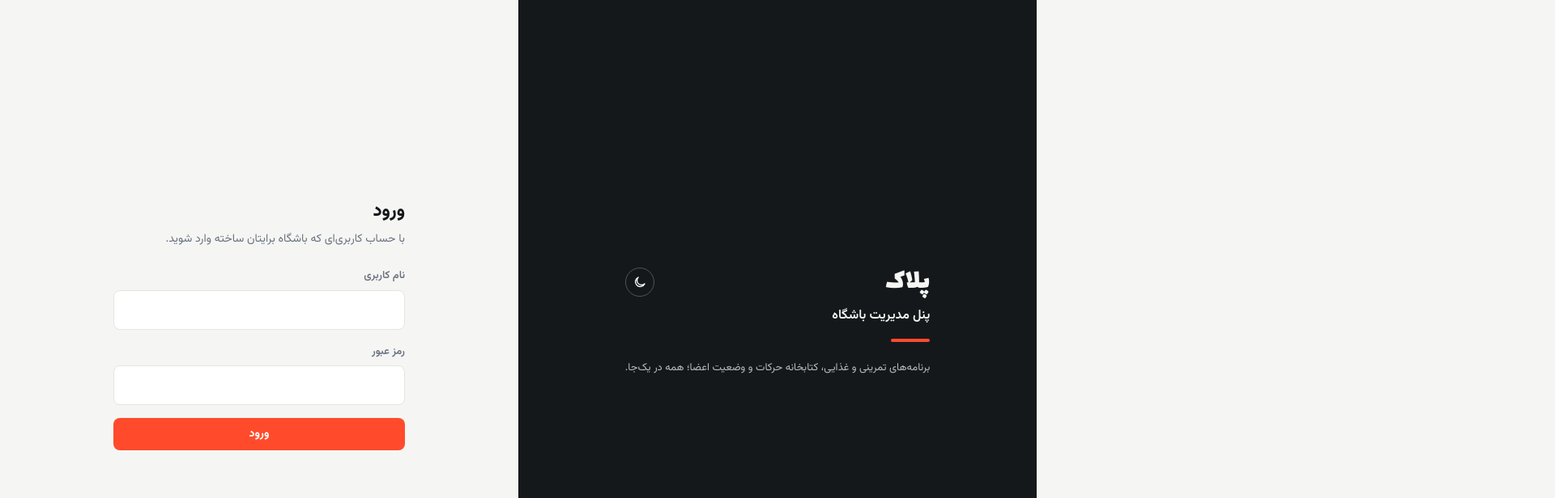
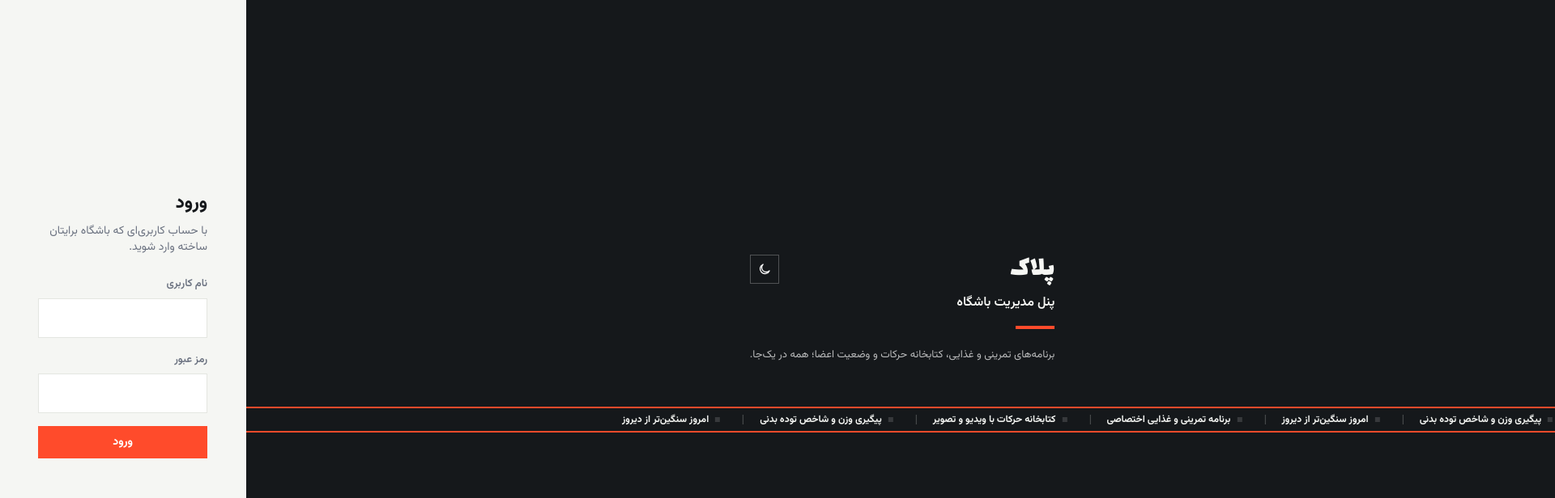
Before and after one commit to CPTicarus/Gym, a React (Vite) app in the folder front/: page /login in a window 1280 px wide. Shown: the top 616 px of the page at 81% size, 1920 px wide, since content can reach past the window. Built offline with nearby package versions, Linux system fonts and the light colour scheme; no server answers.

Commit message:
feat: add marquee component for scrolling signage and update badge classes for membership status

```diff
--- /dev/null
+++ b/front/src/components/common/Marquee.jsx
@@ -0,0 +1,34 @@
+/**
+ * A scrolling signage strip.
+ *
+ * The items are rendered twice: the CSS loop travels exactly one copy's
+ * width, so the second copy lands where the first started and the cycle
+ * repeats with no seam (see @keyframes marquee-scroll).
+ *
+ * Accessibility: moving text is hostile to screen readers and to anyone
+ * reading at their own pace, so the animated copy is hidden from assistive
+ * tech and the same content is exposed once, statically, alongside it.
+ * Motion itself is switched off by the global prefers-reduced-motion rule
+ * in index.css, which leaves the first copy sitting there legibly.
+ */
+export default function Marquee({ items, duration, className = "" }) {
+  if (!items?.length) return null;
+
+  return (
+    <div className={`marquee ${className}`.trim()}>
+      <span className="sr-only">{items.join(" — ")}</span>
+      <div
+        className="marquee-track"
+        aria-hidden="true"
+        style={duration ? { "--marquee-duration": duration } : undefined}
+      >
+        {[...items, ...items].map((text, index) => (
+          <span className="marquee-item" key={index}>
+            <span className="status-led" />
+            {text}
+          </span>
+        ))}
+      </div>
+    </div>
+  );
+}
--- a/front/src/components/moves/MoveMediaList.jsx
+++ b/front/src/components/moves/MoveMediaList.jsx
@@ -41,7 +41,7 @@ export default function MoveMediaList({ items, onMove, onDelete, isReordering, d
     <ul className="media-list">
       {items.map((item, index) => (
         <li key={item.id} className="media-list-item">
-          <span className="flex h-6 w-6 flex-none items-center justify-center rounded-full bg-neutral-soft text-xs font-bold">
+          <span className="flex h-6 w-6 flex-none items-center justify-center bg-ink text-xs font-bold text-canvas">
             {toPersianDigits(index + 1)}
           </span>
 
--- a/front/src/components/plans/PlanAssignments.jsx
+++ b/front/src/components/plans/PlanAssignments.jsx
@@ -1,6 +1,6 @@
 import { Link } from "react-router-dom";
 
-import { ASSIGNMENT_STATUSES, ASSIGNMENT_STATUS_VARIANT } from "../../constants/planOptions.js";
+import { ASSIGNMENT_STATUSES, assignmentBadgeClass } from "../../constants/planOptions.js";
 import { formatDate } from "../../utils/format.js";
 import { TrashIcon } from "../common/icons.jsx";
 
@@ -41,7 +41,7 @@ export default function PlanAssignments({ assignments, onStatusChange, onRemove,
                 ))}
               </select>
             ) : (
-              <span className={`badge badge-${ASSIGNMENT_STATUS_VARIANT[a.status] ?? "neutral"}`}>
+              <span className={assignmentBadgeClass(a.status)}>
                 {a.status}
               </span>
             )}
--- a/front/src/components/plans/PlanHistoryList.jsx
+++ b/front/src/components/plans/PlanHistoryList.jsx
@@ -1,6 +1,6 @@
 import { useState } from "react";
 
-import { ASSIGNMENT_STATUS_LABELS, ASSIGNMENT_STATUS_VARIANT } from "../../constants/planOptions.js";
+import { ASSIGNMENT_STATUS_LABELS, assignmentBadgeClass } from "../../constants/planOptions.js";
 import { formatDate } from "../../utils/format.js";
 
 /**
@@ -38,7 +38,7 @@ export default function PlanHistoryList({ assignments, goalLabels }) {
                     {plan.goal ? goalLabels[plan.goal] ?? plan.goal : "بدون هدف مشخص"} • {formatDate(a.assigned_at)}
                   </span>
                 </div>
-                <span className={`badge badge-${ASSIGNMENT_STATUS_VARIANT[a.status] ?? "neutral"}`}>
+                <span className={assignmentBadgeClass(a.status)}>
                   {ASSIGNMENT_STATUS_LABELS[a.status] ?? a.status}
                 </span>
               </li>
--- a/front/src/config/brand.js
+++ b/front/src/config/brand.js
@@ -6,3 +6,16 @@
 export const BRAND_NAME = "پلاک";
 export const BRAND_TAGLINE = "پنل مدیریت باشگاه";
 export const BRAND_NOTE = "برنامه‌های تمرینی و غذایی، کتابخانه حرکات و وضعیت اعضا؛ همه در یک‌جا.";
+
+// The scrolling strip on the login screen. Login only, on purpose: it's
+// the one place with nothing else competing for attention. Running it
+// behind the app itself just pulls the eye off whatever the page is for.
+// Short lines only — this is signage, not prose; anything long enough to
+// need reading twice will have scrolled past. A gym puts its own notices
+// here (class times, closures, campaigns) without touching a component.
+export const BRAND_TICKER = [
+  "برنامه تمرینی و غذایی اختصاصی",
+  "کتابخانه حرکات با ویدیو و تصویر",
+  "پیگیری وزن و شاخص توده بدنی",
+  "امروز سنگین‌تر از دیروز",
+];
--- a/front/src/index.css
+++ b/front/src/index.css
@@ -27,6 +27,33 @@
 @theme {
   --font-sans: "Vazirmatn", "Segoe UI", sans-serif;
   --font-brand: "Lalezar", "Vazirmatn", sans-serif;
+
+  /* ---- Industrial shape language ----
+     Every corner in the app is square. Rather than hunting down each
+     `rounded-*` in this file, the radius SCALE itself is zeroed: in
+     Tailwind v4 `rounded-lg` compiles to `border-radius: var(--radius-lg)`,
+     so flattening the tokens flattens every existing utility and every one
+     added later. Softening the whole app again later is these six numbers,
+     not a sweep through the file.
+     (`rounded-none` is the exception — v4 hardcodes it to an infinite
+     radius rather than reading a token, so those few usages were changed to
+     `rounded-none` by hand.) */
+  --radius-xs: 0px;
+  --radius-sm: 0px;
+  --radius-md: 0px;
+  --radius-lg: 0px;
+  --radius-xl: 0px;
+  --radius-2xl: 0px;
+  --radius-3xl: 0px;
+
+  /* ---- Mechanical motion ----
+     Machinery doesn't ease in and out, and it certainly doesn't bounce: it
+     starts at full speed and stops dead. These two override the defaults
+     behind every `transition-*` utility, so the whole app snaps without a
+     single component opting in. Keep the easing LINEAR — any cubic-bezier
+     with overshoot reintroduces exactly the softness this removes. */
+  --default-transition-duration: 80ms;
+  --default-transition-timing-function: linear;
 
   /* ---- Light theme (default) ---- */
   --color-canvas: #f5f6f3;
@@ -91,8 +118,17 @@
     @apply bg-canvas font-sans text-ink;
     line-height: 1.7; /* Persian script wants more breathing room than Latin's usual 1.5 */
     -webkit-font-smoothing: antialiased;
-    transition: background-color 0.15s ease, color 0.15s ease;
+    transition: background-color 80ms linear, color 80ms linear;
+    /* Fixed-width digits, so counts, weights and dates tick over like a
+       readout instead of reflowing as the numerals change. Vazirmatn
+       carries tabular figures for Persian digits as well as Latin. */
+    font-variant-numeric: tabular-nums;
   }
+
+  /* NOTE: no letter-spacing anywhere in this theme, however much the
+     industrial look invites it. Persian is a joined script — tracking
+     prises the glyphs of a word apart and wrecks legibility. Weight,
+     borders and case-free size contrast carry that job here instead. */
 
   h1,
   h2,
@@ -131,6 +167,55 @@
   }
   to {
     transform: translateX(0);
+  }
+}
+
+/* An indicator lamp under load: it doesn't fade, it cuts. steps(1, end)
+   holds each value and jumps to the next, so every change is instant —
+   the same "no easing" rule the transitions follow.
+
+   The rhythm is deliberately uneven (two short dropouts per cycle, not a
+   steady blink) so it reads as a working lamp rather than a decoration.
+   Two dips per 1.6s is ~1.25 flashes/second, comfortably under the three
+   per second that photosensitivity guidance draws the line at — and the
+   prefers-reduced-motion block above switches it off entirely. */
+@keyframes led-flicker {
+  0%,
+  39% {
+    opacity: 1;
+  }
+  40%,
+  43% {
+    opacity: 0.15;
+  }
+  44%,
+  71% {
+    opacity: 1;
+  }
+  72%,
+  74% {
+    opacity: 0.35;
+  }
+  75%,
+  100% {
+    opacity: 1;
+  }
+}
+
+/* Two copies of the content sit in the track, so when it has travelled
+   exactly one copy's width the loop restarts with the second copy where
+   the first began — no visible seam, no jump back.
+
+   Rightward (0 -> 50%) because the app is RTL: the track's inline start is
+   the right edge and its overflow hangs off to the LEFT, so moving right
+   is what pulls unseen content into view. In an LTR build this sign flips.
+   Linear, because a ticker that eases is a ticker that stalls. */
+@keyframes marquee-scroll {
+  from {
+    transform: translateX(0);
+  }
+  to {
+    transform: translateX(50%);
   }
 }
 
@@ -208,7 +293,7 @@
   .drawer-panel {
     @apply fixed inset-y-0 z-40 flex w-72 max-w-[80vw] flex-col gap-6 overflow-y-auto bg-chrome px-5 py-5 text-chrome-ink shadow-2xl;
     inset-inline-start: 0;
-    animation: drawer-slide-in 0.18s ease-out;
+    animation: drawer-slide-in 0.12s linear;
   }
   .drawer-header {
     @apply mb-1 flex items-center justify-between;
@@ -231,6 +316,10 @@
   }
   .btn:disabled {
     @apply cursor-not-allowed opacity-60;
+  }
+  .btn:active:not(:disabled),
+  .icon-btn:active {
+    transform: translateY(1px);
   }
   .btn-primary {
     @apply bg-accent text-accent-ink;
@@ -266,7 +355,7 @@
     @apply inline;
   }
   .icon-btn {
-    @apply inline-flex h-9 w-9 flex-none items-center justify-center rounded-full border border-line bg-transparent text-ink;
+    @apply inline-flex h-9 w-9 flex-none items-center justify-center rounded-none border border-line bg-transparent text-ink;
   }
   .icon-btn:hover {
     @apply bg-neutral-soft;
@@ -318,7 +407,7 @@
     @apply w-full cursor-pointer;
   }
   .jalali-date-clear {
-    @apply absolute top-1/2 flex h-6 w-6 -translate-y-1/2 items-center justify-center rounded-full text-base leading-none text-muted;
+    @apply absolute top-1/2 flex h-6 w-6 -translate-y-1/2 items-center justify-center rounded-none text-base leading-none text-muted;
     inset-inline-end: 0.5rem;
   }
   .jalali-date-clear:hover {
@@ -333,13 +422,13 @@
 
   /* ---- Cards / badges ---- */
   .card {
-    @apply rounded-[10px] border border-line bg-surface p-5 shadow-card;
+    @apply rounded-none border-2 border-line bg-surface p-5 shadow-card;
   }
   .form-card {
     @apply max-w-[480px];
   }
   .badge {
-    @apply inline-block rounded-full px-2.5 py-0.5 text-xs font-semibold shadow-[inset_0_0_0_1px_rgba(0,0,0,0.05)];
+    @apply inline-block rounded-none px-2.5 py-0.5 text-xs font-semibold shadow-[inset_0_0_0_1px_rgba(0,0,0,0.05)];
   }
   .badge-neutral {
     @apply bg-neutral-soft text-ink;
@@ -358,6 +447,47 @@
   }
   .eyebrow {
     @apply mb-1.5 block text-xs font-bold text-muted;
+  }
+
+  /* ---- Status indicators ----
+     A square lamp that flickers like something actually drawing current.
+     `bg-current` means it takes the colour of whatever it sits inside, so
+     one class serves every context it's dropped into. */
+  .status-led {
+    @apply inline-block h-1.5 w-1.5 flex-none bg-current;
+    animation: led-flicker 1.6s steps(1, end) infinite;
+  }
+  /* Marks a badge as "live right now" — an active membership, an active
+     plan assignment. Deliberately a separate class rather than something
+     hung off .badge-success, because green carries three unrelated
+     meanings in this app: active, beginner difficulty, and a healthy BMI.
+     A lamp pulsing on a difficulty tag would be noise, and noise is how a
+     status light stops being read. */
+  .badge-live::before {
+    content: "";
+    @apply me-1.5 inline-block h-1.5 w-1.5 bg-current align-baseline;
+    animation: led-flicker 1.6s steps(1, end) infinite;
+  }
+
+  /* ---- Marquee banner ----
+     Gym-floor signage: a hard-edged strip of moving text. Content comes
+     from BRAND_TICKER in config/brand.js, so a gym edits its own
+     announcements in the same file it sets its name in. */
+  .marquee {
+    @apply flex overflow-hidden border-y-2 border-accent bg-chrome text-chrome-ink;
+  }
+  .marquee-track {
+    @apply flex w-max shrink-0 items-center py-1.5;
+    animation: marquee-scroll var(--marquee-duration, 14s) linear infinite;
+  }
+  .marquee-item {
+    @apply flex flex-none items-center gap-2 whitespace-nowrap px-5 text-xs font-bold;
+  }
+  /* A divider between entries, so the strip reads as discrete notices
+     rather than one long run-on sentence. */
+  .marquee-item + .marquee-item::before {
+    content: "";
+    @apply -ms-5 me-5 h-3 w-px flex-none bg-white/25;
   }
 
   /* ---- Page layout helpers ---- */
@@ -401,7 +531,7 @@
     @apply mb-5 flex flex-col gap-2.5;
   }
   .empty-state {
-    @apply flex flex-col items-center gap-4 rounded-[10px] border border-dashed border-line px-5 py-10 text-center text-muted;
+    @apply flex flex-col items-center gap-4 rounded-none border border-dashed border-line px-5 py-10 text-center text-muted;
   }
   .move-grid {
     @apply grid grid-cols-1 gap-3;
@@ -482,7 +612,7 @@
     @apply flex items-center gap-3 rounded-lg border border-line bg-surface p-4 shadow-card;
   }
   .user-avatar {
-    @apply flex h-10 w-10 flex-none items-center justify-center rounded-full bg-neutral-soft text-sm font-bold text-ink;
+    @apply flex h-10 w-10 flex-none items-center justify-center rounded-none bg-neutral-soft text-sm font-bold text-ink;
   }
   /* Wraps main + end so they stay next to the avatar at every width — end
      drops to its own line under main when space is tight, instead of the
@@ -643,7 +773,7 @@
     @apply flex flex-none items-center justify-center p-1;
   }
   .session-exercise-checkbox {
-    @apply flex h-6 w-6 flex-none items-center justify-center rounded-full border-2 border-line text-transparent transition-colors;
+    @apply flex h-6 w-6 flex-none items-center justify-center rounded-none border-2 border-line text-transparent transition-colors;
   }
   .session-exercise-row.is-checked .session-exercise-checkbox {
     @apply border-success bg-success text-white;
@@ -774,8 +904,13 @@
   .auth-screen {
     @apply flex min-h-screen flex-col;
   }
+  /* relative + the negative insets on .auth-marquee below let the strip
+     break out of the panel's padding and run edge to edge. */
   .auth-brand {
-    @apply bg-chrome px-5 py-6 text-chrome-ink;
+    @apply relative bg-chrome px-5 py-6 pb-0 text-chrome-ink;
+  }
+  .auth-marquee {
+    @apply -mx-5 mt-6 border-x-0;
   }
   .auth-brand-inner {
     @apply mx-auto max-w-[420px];
@@ -868,7 +1003,10 @@
       @apply flex-row;
     }
     .auth-brand {
-      @apply flex flex-1 items-center justify-center p-12;
+      @apply flex flex-1 flex-col items-stretch justify-center p-12 pb-0;
+    }
+    .auth-marquee {
+      @apply -mx-12 mt-12;
     }
     .auth-form-panel {
       @apply flex-1 items-center p-12;
--- a/front/src/pages/accounting/AccountingPage.jsx
+++ b/front/src/pages/accounting/AccountingPage.jsx
@@ -75,7 +75,7 @@ export default function AccountingPage() {
           <div className="user-list">
             {members.map((m) => (
               <UserListItem key={m.id} user={m} to={`/users/${m.id}`}>
-                <span className={`badge ${m.is_membership_active ? "badge-success" : "badge-danger"}`}>
+                <span className={`badge ${m.is_membership_active ? "badge-success badge-live" : "badge-danger"}`}>
                   {m.is_membership_active ? "فعال" : "غیرفعال"}
                 </span>
                 <span className="muted user-row-date ltr">{formatDate(m.membership_end_date)}</span>
--- a/front/src/pages/auth/LoginPage.jsx
+++ b/front/src/pages/auth/LoginPage.jsx
@@ -2,7 +2,8 @@ import { useEffect, useState } from "react";
 import { useLocation, useNavigate } from "react-router-dom";
 
 import { MoonIcon, SunIcon } from "../../components/common/icons.jsx";
-import { BRAND_NAME, BRAND_NOTE, BRAND_TAGLINE } from "../../config/brand.js";
+import Marquee from "../../components/common/Marquee.jsx";
+import { BRAND_NAME, BRAND_NOTE, BRAND_TAGLINE, BRAND_TICKER } from "../../config/brand.js";
 import { getRoleHome } from "../../constants/navigation.js";
 import { useAuth } from "../../hooks/useAuth.js";
 import { useTheme } from "../../hooks/useTheme.js";
@@ -65,6 +66,11 @@ export default function LoginPage() {
           <div className="auth-rule" />
           <p className="auth-note">{BRAND_NOTE}</p>
         </div>
+
+        {/* Full-bleed across the brand panel. The only marquee in the
+            app: behind the app proper it just competed with whatever the
+            page was actually for. */}
+        <Marquee items={BRAND_TICKER} duration="10s" className="auth-marquee" />
       </div>
 
       <div className="auth-form-panel">
--- a/front/src/pages/dashboard/DashboardPage.jsx
+++ b/front/src/pages/dashboard/DashboardPage.jsx
@@ -109,7 +109,7 @@ export default function DashboardPage() {
             {users.map((u) => (
               <UserListItem key={u.id} user={u} to={`/users/${u.id}`}>
                 {u.role === "member" && u.membership_end_date && (
-                  <span className={`badge ${u.is_membership_active ? "badge-success" : "badge-danger"}`}>
+                  <span className={`badge ${u.is_membership_active ? "badge-success badge-live" : "badge-danger"}`}>
                     {u.is_membership_active ? "فعال" : "غیرفعال"}
                   </span>
                 )}
--- a/front/src/pages/users/UserDetailPage.jsx
+++ b/front/src/pages/users/UserDetailPage.jsx
@@ -12,7 +12,7 @@ import { TrashIcon } from "../../components/common/icons.jsx";
 import JalaliDateInput from "../../components/common/JalaliDateInput.jsx";
 import {
   ASSIGNMENT_STATUSES,
-  ASSIGNMENT_STATUS_VARIANT,
+  assignmentBadgeClass,
 } from "../../constants/planOptions.js";
 import { ROLE_LABELS } from "../../constants/roles.js";
 import { useAuth } from "../../hooks/useAuth.js";
@@ -53,7 +53,7 @@ function AssignmentRow({ assignment, planHref, onStatusChange, onRemove, canEdit
             ))}
           </select>
         ) : (
-          <span className={`badge badge-${ASSIGNMENT_STATUS_VARIANT[assignment.status] ?? "neutral"}`}>
+          <span className={assignmentBadgeClass(assignment.status)}>
             {assignment.status}
           </span>
         )}
@@ -217,7 +217,7 @@ export default function UserDetailPage() {
         <section className="card plan-section">
           <div className="plan-card-head">
             <h2 className="plan-section-title">وضعیت عضویت</h2>
-            <span className={`badge ${user.is_membership_active ? "badge-success" : "badge-danger"}`}>
+            <span className={`badge ${user.is_membership_active ? "badge-success badge-live" : "badge-danger"}`}>
               {user.is_membership_active ? "فعال" : "غیرفعال"}
             </span>
           </div>
```
Also changed, not shown: front/src/constants/planOptions.js (+7 -0 lines).
